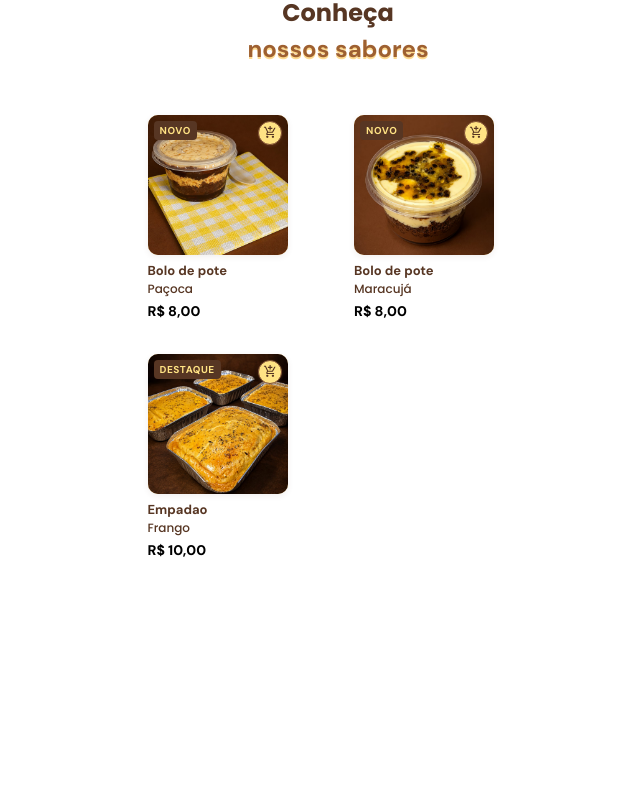
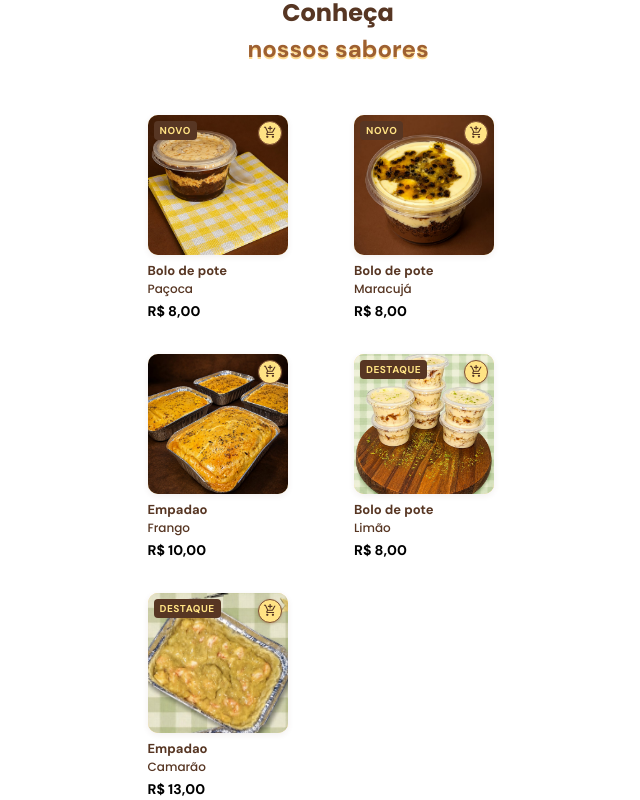
Before and after one commit to Phduartebjj/Sensacao-de-Sabores, an Angular app: page /#/ in a window 1280 px wide. Shown: the part 1500-2300 px from the top of the page, without its empty margins (302-942 px from the left). Before the commit the page ends 2061 px from the top, so only its background shows below. Built offline with nearby package versions, Linux system fonts and the light colour scheme.

Commit message:
feat(data): complete product catalog

```diff
--- a/src/app/core/data/products.data.ts
+++ b/src/app/core/data/products.data.ts
@@ -27,9 +27,26 @@ export const PRODUCTS: Product[] = [
     description: 'Empada de frango com massa crocante e recheio suculento.',
     price: 10.0,
     flavor: 'Frango',
-    image: [
-      'assets/images/products/Empada_de_frango.jpg',
-    ],
+    image: ['assets/images/products/Empada_de_frango.jpg'],
+    category: 'empadas',
+  },
+  {
+    id: crypto.randomUUID(),
+    name: 'Bolo de pote',
+    description: 'Delicioso bolo de limão com cobertura cremosa.',
+    price: 8.0,
+    flavor: 'Limão',
+    image: ['assets/images/products/Bolo_de_pote_limao.jpg'],
+    category: 'bolos de pote',
+    badge: 'Destaque',
+  },
+  {
+    id: crypto.randomUUID(),
+    name: 'Empadao',
+    description: 'Empada de camarão com massa crocante e recheio suculento.',
+    price: 13.0,
+    flavor: 'Camarão',
+    image: ['assets/images/products/Empada_de_camarao.jpg'],
     category: 'empadas',
     badge: 'Destaque',
   },
```
Also changed, not shown: src/assets/images/products/Bolo_de_pote_limao.jpg (added), src/assets/images/products/Empada_de_camarao.jpg (added).
